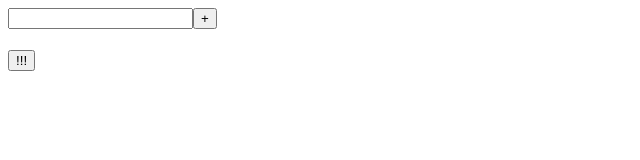
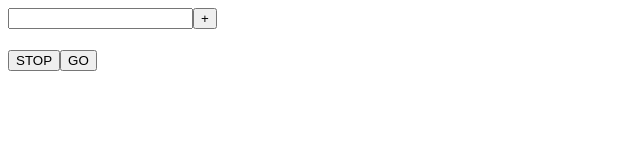
Before and after one commit to johnmcc/Student_Randomiser, a React (Create React App) app: page / in a window 1280 px wide. Shown: the top 160 px of the page, without its empty margins (0-640 px from the left). Built offline with nearby package versions, Linux system fonts and the light colour scheme.

Commit message:
adds go button

```diff
--- a/src/components/RandomiserDisplay.jsx
+++ b/src/components/RandomiserDisplay.jsx
@@ -26,11 +26,16 @@ export default class RandomiserDisplay extends React.Component {
     this.props.onStop(this.state.name);
   }
 
+  start() {
+    this.setState({stopped: false})
+  }
+
   render() {
     return (
       <div id="randomiser-display">
         <h1>{this.state.name}</h1>
-        <button onClick={this.stop.bind(this)}>!!!</button>
+        <button onClick={this.stop.bind(this)}>STOP</button>
+        <button onClick={this.start.bind(this)}>GO</button>
       </div>
     );
   }
```
